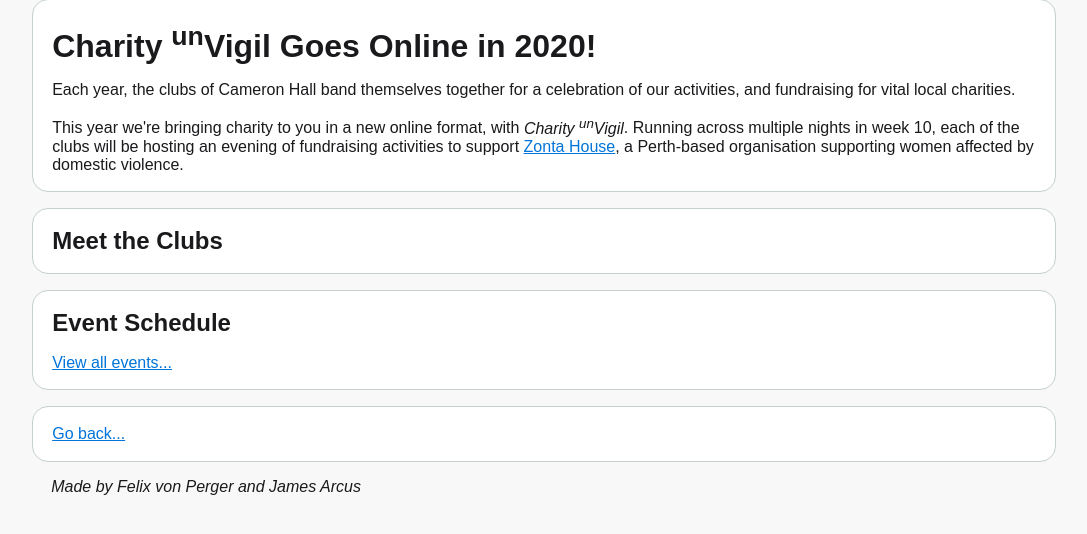
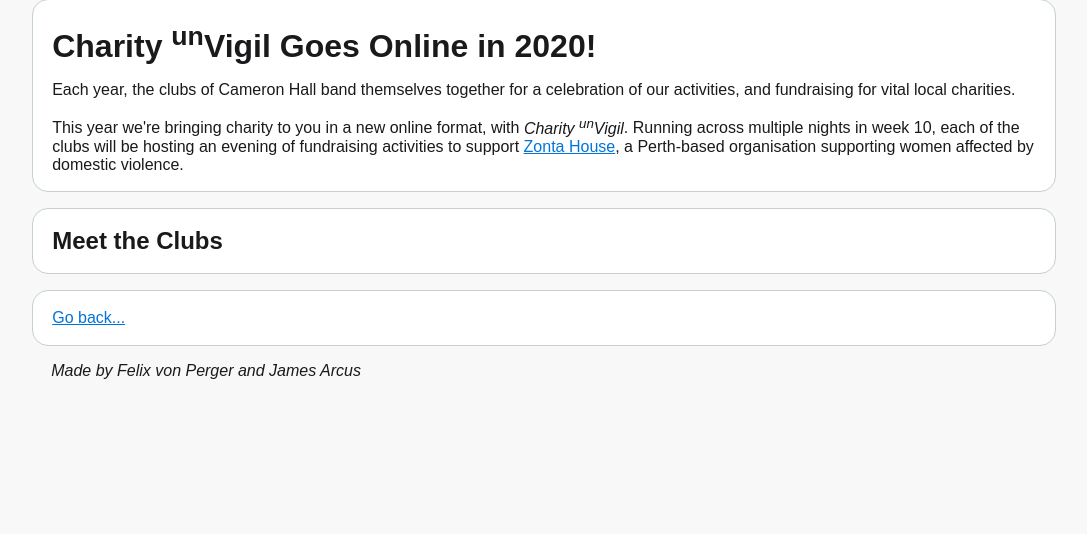
Before and after one commit to voidstarzero/donation-test, a Django app: page /about in a window 1280 px wide. Shown: the part 212-746 px from the top of the page, without its empty margins (96-1183 px from the left). Run offline with Django 3.2, Linux system fonts and the light colour scheme; data that the repository does not hold is empty.

Commit message:
Remove useless event page link from about

```diff
--- a/templates/about.html
+++ b/templates/about.html
@@ -26,10 +26,6 @@
     {% endfor %}
 </section>
 <section>
-    <h2>Event Schedule</h2>
-    <p><a href="/events/list">View all events...</a></p>
-</section>
-<section>
     <p><a href="/">Go back...</a></p>
 </section>
 {% endblock %}
```
